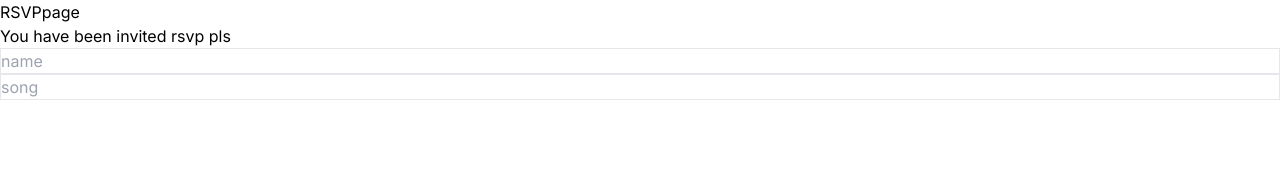
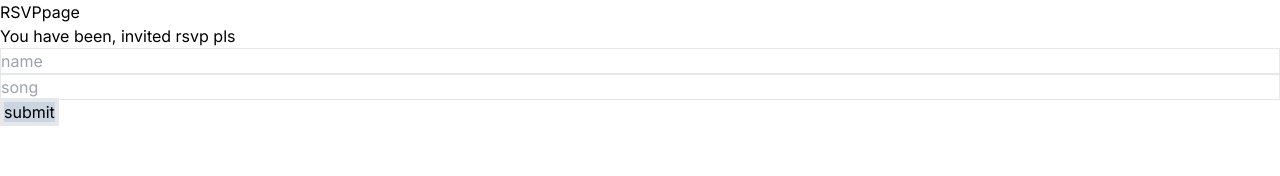
Before and after one commit to fleurylol/wedsite-next, a Next.js app: page /rsvp in a window 1280 px wide. Shown: the top 176 px of the page. Built offline with nearby package versions, Linux system fonts and the light colour scheme.

Commit message:
its readt

```diff
--- a/src/app/rsvp/page.tsx
+++ b/src/app/rsvp/page.tsx
@@ -4,11 +4,12 @@ const RSVPpage = () => {
   return (
     <>
     <div>RSVPpage</div>
-    <div>You have been invited rsvp pls</div>
+    <div>You have been, invited rsvp pls</div>
     <div className='flex flex-col'>
     <input className='border' placeholder='name' />
     <input className='border' placeholder='song' />
     </div>
+    <a href='https://youtu.be/dQw4w9WgXcQ' className='border-4 bg-slate-300'>submit</a>
     </>
   )
 }
```
Also changed, not shown: 1 other file (tests, documents, lock files or other folders).
